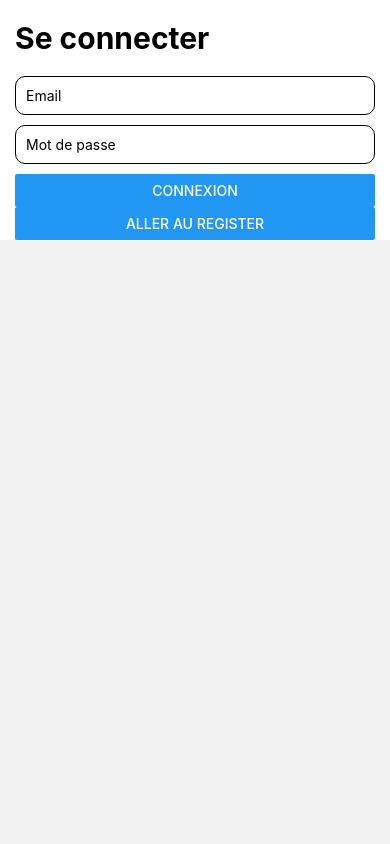
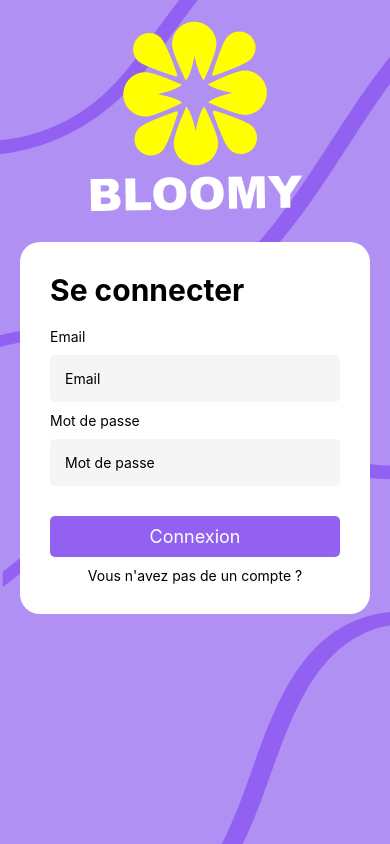
Before and after one commit to alexishadjian/bloomy-app-front, a React Native app: screen /login in a window 390 px wide. Built offline with nearby package versions, Linux system fonts and the light colour scheme.

Commit message:
style: login page

```diff
--- a/app/screens/auth/LoginScreen.jsx
+++ b/app/screens/auth/LoginScreen.jsx
@@ -1,7 +1,8 @@
-import { SafeAreaView, ScrollView, StyleSheet, TextInput, Text, Button, TouchableOpacity, View } from 'react-native';
+import { SafeAreaView, ScrollView, StyleSheet, TextInput, Text, Button, TouchableOpacity, View, Image } from 'react-native';
 import { useState } from "react";
 import { useAuth } from "../../context/AuthContext";
 import { useNavigation } from "@react-navigation/native";
+import { bloomyLogo, bgLines } from "../../../assets/index";
 
 
 export default function LoginScreen() {
@@ -15,9 +16,6 @@ export default function LoginScreen() {
     const login = async () => {
       const res = await onLogin(email, password);
 
-    //   navigation.navigate("AuthenticatedApp");
-
-    //   console.log('res login', res);
 
       if (res && res.error) alert(res.msg);
     };
@@ -26,36 +24,92 @@ export default function LoginScreen() {
 
 
     return (
-        <SafeAreaView>
+        <SafeAreaView style={styles.safeContainer}>
+            <Image style={styles.bgLines} source={bgLines}/>
             <View style={styles.container}>
-                <Text style={styles.title}>Se connecter</Text>
-                <TextInput style={styles.input} placeholder="Email" onChangeText={(text) => setEmail(text)} value={email}></TextInput>
-                <TextInput style={styles.input} placeholder="Mot de passe" secureTextEntry={true} onChangeText={(text) => setPassword(text)} value={password}></TextInput>
-                <Button onPress={login} title="Connexion"></Button>
 
-                <Button onPress={() => {navigation.navigate("register")}} title="Aller au register"></Button>
+                <Image source={bloomyLogo}/>
+                <View style={styles.formContainer}>
+                    <Text style={styles.title}>Se connecter</Text>
+                    <Text style={styles.label}>Email</Text>
+                    <TextInput style={styles.input} placeholder="Email" onChangeText={(text) => setEmail(text)} value={email}></TextInput>
+                    <Text style={styles.label}>Mot de passe</Text>
+                    <TextInput style={styles.input} placeholder="Mot de passe" secureTextEntry={true} onChangeText={(text) => setPassword(text)} value={password}></TextInput>
+                    <TouchableOpacity style={styles.button} onPress={login} title="Connexion">
+                        <Text style={styles.buttonTxt}>Connexion</Text>
+                    </TouchableOpacity>
+                    <TouchableOpacity style={{ fontSize: '15px' }} onPress={() => {navigation.navigate("register")}} title="Vous avez déjà un compte ?">
+                        <Text style={styles.goToRegister}>Vous n'avez pas de un compte ?</Text>
+                    </TouchableOpacity>
+                </View>
+
             </View>
         </SafeAreaView>
     );
 }
 
 const styles = StyleSheet.create({
+    safeContainer: {
+        backgroundColor: '#B190F3',
+        flex: 1,
+        width: '100%',
+        alignItems: 'center',
+        minHeight: '100%',
+        overflow: 'hidden'
+    },
     container: {
-        paddingHorizontal: 15,
-        backgroundColor: '#fff',
-        // justifyContent: 'center',
-        minHeight: '100%'
+        padding: 20,
+        flex: 1,
+        alignItems: 'center',
+        width: '100%'
     },
     title: {
         fontSize: 30,
-        marginTop: 20,
         fontWeight: 'bold',
         marginBottom: 20
     },
+    label: {
+        marginBottom: 10
+    },
     input: {
+        padding: 15,
+        borderRadius: 5,
+        marginBottom: 10,
+        backgroundColor: '#F5F5F5'
+        // width: '100%'
+    },
+    bgLines: {
+        position: 'absolute',
+        top: '0',
+        left: '0',
+        right: '0',
+        bottom: '0',
+        zIndex: '-1'
+    },
+    formContainer: {
+        backgroundColor: "#FFFFFF",
+        padding: 30,
+        borderRadius: 20,
+        marginTop: 30,
+        width: '100%'
+        // flex: 1,
+        // justifyContent: 'center',
+    },
+    button: {
+        backgroundColor: "#9261F2",
+        borderRadius: '5px',
         padding: 10,
-        borderWidth: 1,
-        borderRadius: 10,
-        marginBottom: 10,
+        marginTop: 20,
+        color: '#'
+    },
+    buttonTxt: {
+        color: '#FFFFFF',
+        fontSize: '18px',
+        textAlign: 'center'
+    },
+    goToRegister: {
+        fontSize: '14px',
+        textAlign: 'center',
+        marginTop: 10
     }
 });
--- /dev/null
+++ b/assets/index.js
@@ -0,0 +1,9 @@
+import bloomyLogo from './img/logo.png';
+import bgLines from './img/bg-lines.png';
+
+
+
+export {
+    bloomyLogo,
+    bgLines
+}
```
Also changed, not shown: App.js (+0 -14 lines), assets/img/bg-lines.png (added), assets/img/logo.png (added).
